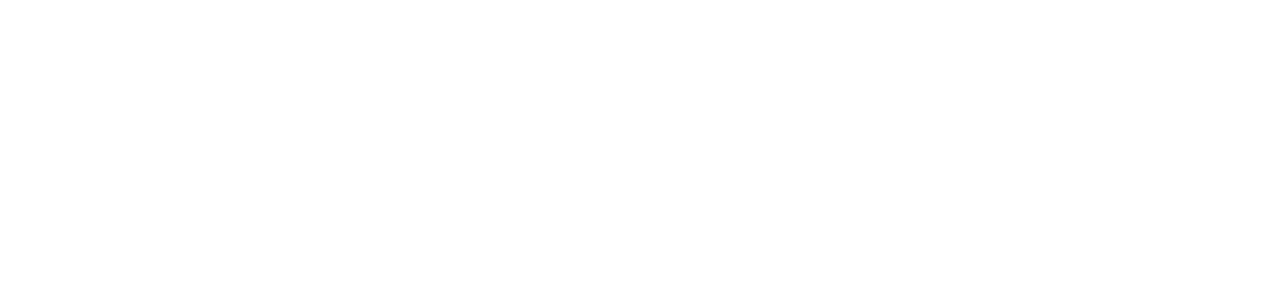
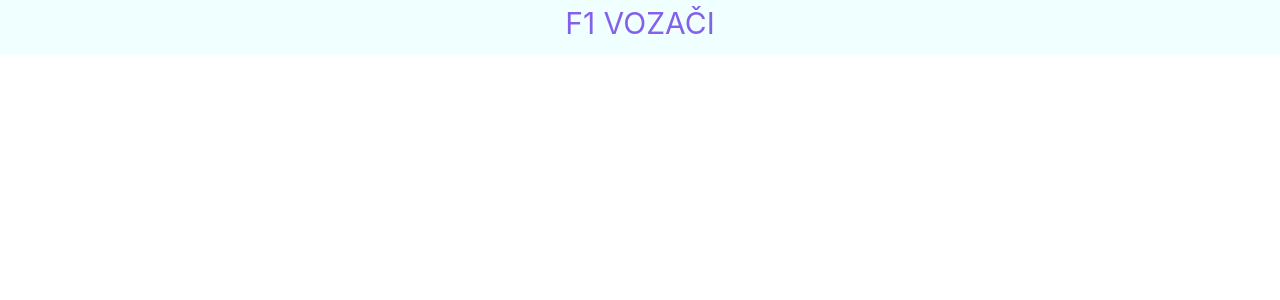
Before and after one commit to lukaradojevic/VozaciReact, a React (Create React App) app: page / in a window 1280 px wide. Shown: the top 300 px of the page. Built offline with nearby package versions, Linux system fonts and the light colour scheme.

Commit message:
NavBar funkcionalna kompomenta kreirana i postavljena na VozaciHome stranicu

```diff
--- a/src/App.css
+++ b/src/App.css
@@ -36,3 +36,15 @@
     transform: rotate(360deg);
   }
 }
+
+nav {
+  height: 50px;
+  padding-top: 5px;
+  background-color:azure;
+}
+
+a {
+  font-size: 30px;
+  text-decoration: none;
+  color: #8461ec;
+}
--- /dev/null
+++ b/src/komponente/NavBar.js
@@ -0,0 +1,13 @@
+import {Link} from 'react-router-dom'
+
+function NavBar(){
+    return (
+        <div>
+            <nav>
+                <Link to={"/"}>F1 VOZAČI</Link>
+            </nav>
+        </div>
+    )
+}
+
+export default NavBar;
--- a/src/strane/VozaciHome.js
+++ b/src/strane/VozaciHome.js
@@ -1,6 +1,10 @@
+import NavBar from "../komponente/NavBar";
+
 function VozaciHome(){
     return (
         <div>
+
+            <NavBar />
 
         </div>
     )
```
